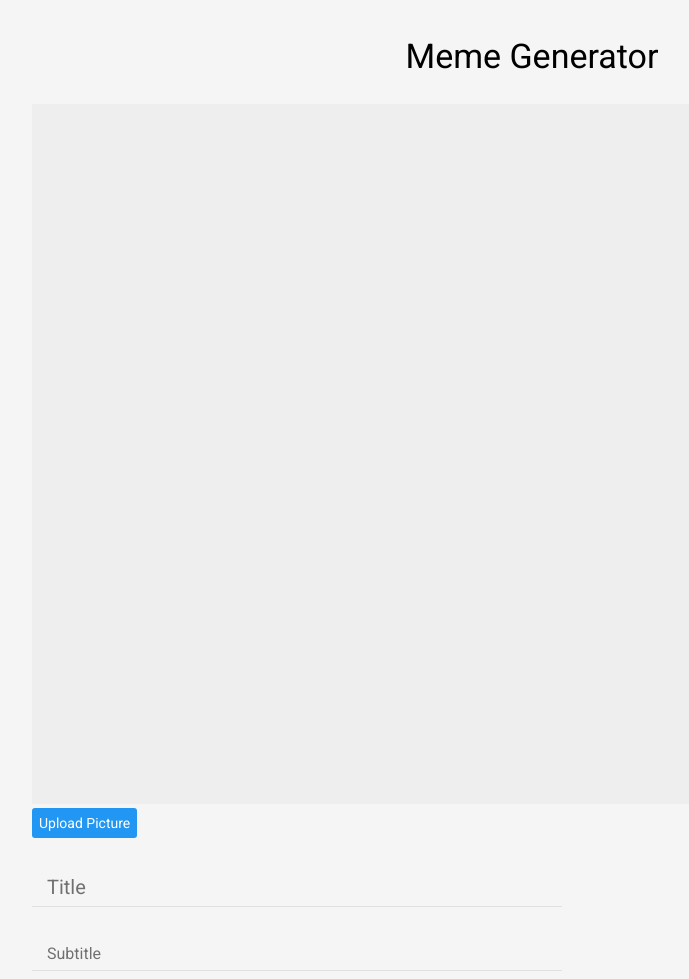
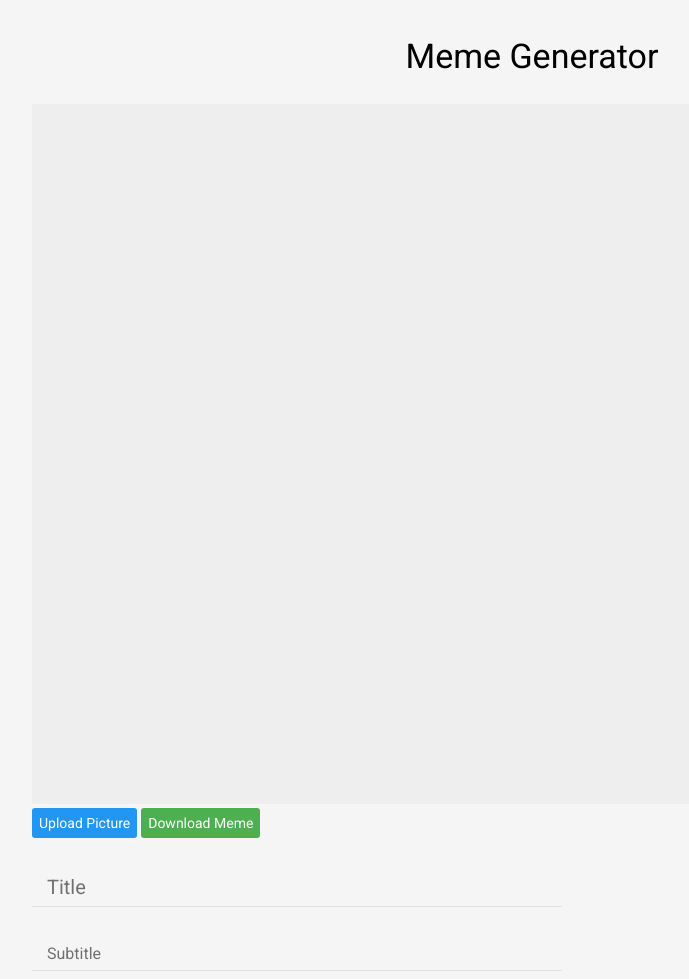
Before and after one commit to jayArnel/meme-generator-nodejs, a website: page index.html in a window 1280 px wide. Shown: the whole page, without its empty margins (108-797 px from the left). Drawn offline with nearby package versions, Linux system fonts and the light colour scheme.

Commit message:
edited download btn

```diff
--- a/index.html
+++ b/index.html
@@ -15,7 +15,7 @@
                 <div class="upload-and-download">
                     <input type="file" name="picture" accept="image/*" id="upload-meme" hidden />
                     <button class="upload">Upload Picture</button>
-                    <a id="download" class="download" hidden>Download Meme</a>
+                    <a id="download" class="download">Download Meme</a>
                 </div>
                 <div class="text title">
                     <input type="text" name="title" autocomplete="off" required />
```
